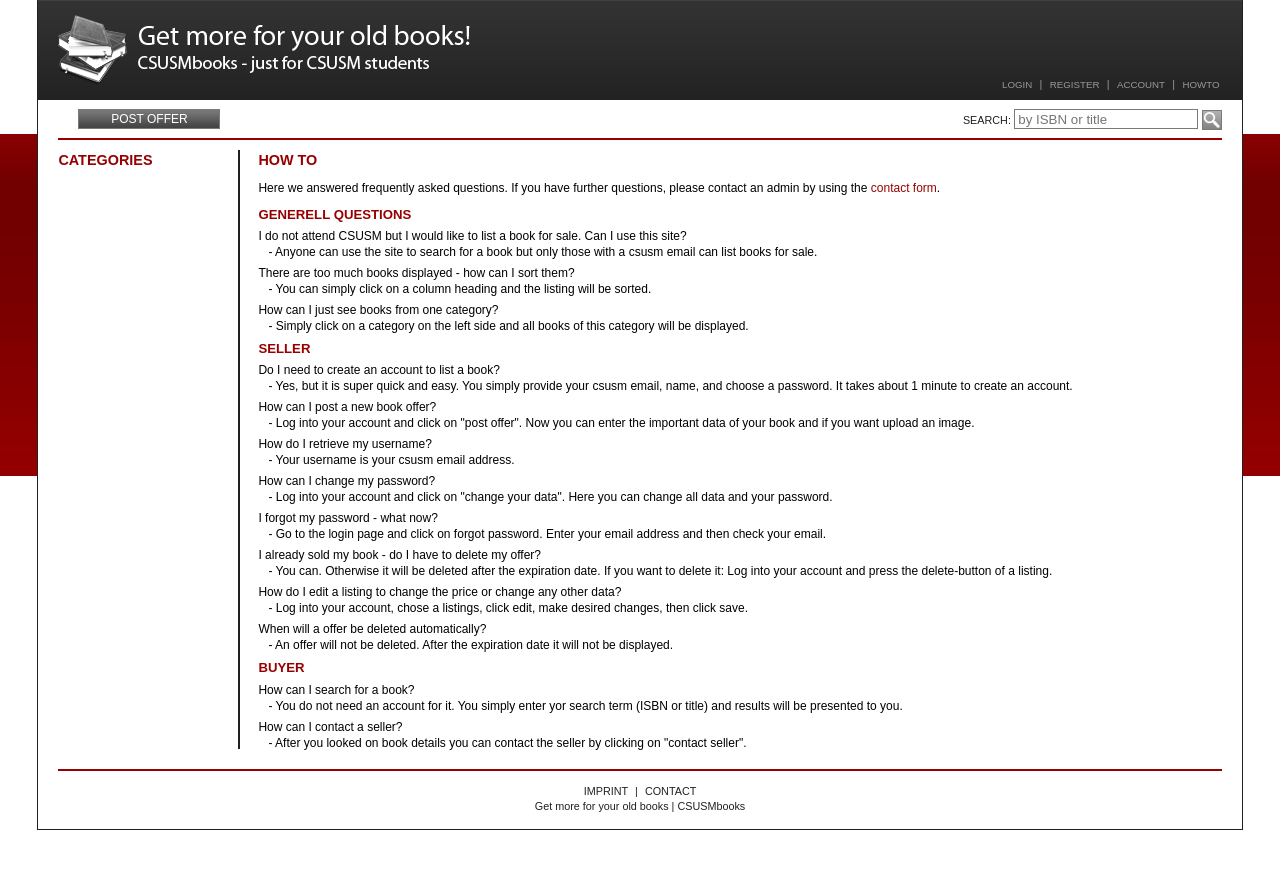
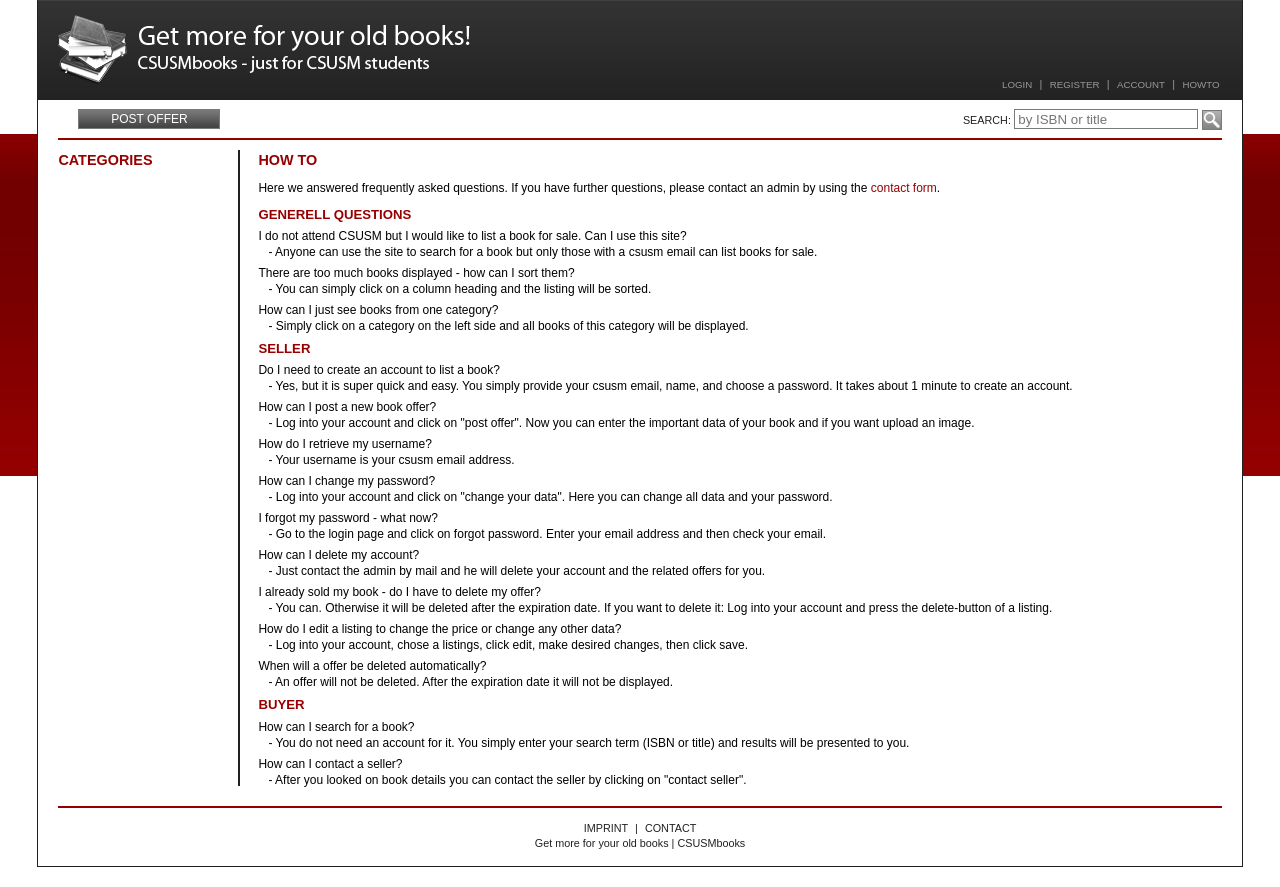
Before and after one commit to Thors01/CSUSMbooks, a PHP site: page /howTo.php in a window 1280 px wide. Shown: the part 21-908 px from the top of the page. Before the commit the page ends 851 px from the top, so only its background shows below. Run offline with PHP 8.4, Linux system fonts and the light colour scheme; data that the repository does not hold is empty; some libraries are stand-ins or nearby versions.

Commit message:
howTo delete an account

```diff
--- a/howTo.php
+++ b/howTo.php
@@ -36,8 +36,11 @@ presented to you.-->
 		<li>I forgot my password - what now?
 			<span>Go to the login page and click on forgot password. Enter your email address and then check your email.</span>
 		</li>
+		<li>How can I delete my account?
+			<span>Just contact the admin by mail and he will delete your account and the related offers for you.</span>
+		</li>
 		<li>I already sold my book - do I have to delete my offer?
-			<span>You can. Otherwise it will be deleted after the expiration date. If you want to delete it: Log into your account and press the delete-button of a listing.
+			<span>You can. Otherwise it will be deleted after the expiration date. If you want to delete it: Log into your account and press the delete-button of a listing.</span>
 		</li>
 		<li>How do I edit a listing to change the price or change any other data?
 			<span>Log into your account, chose a listings, click edit, make desired changes, then click save.</span>
@@ -49,7 +52,7 @@ presented to you.-->
 	<h2>Buyer</h2>
 	<ul>
 		<li>How can I search for a book?
-			<span>You do not need an account for it. You simply enter yor search term (ISBN or title) and results will be presented to you.</span>
+			<span>You do not need an account for it. You simply enter your search term (ISBN or title) and results will be presented to you.</span>
 		</li>
 		<li>How can I contact a seller?
 			<span>After you looked on book details you can contact the seller by clicking on "contact seller".</span>
```
